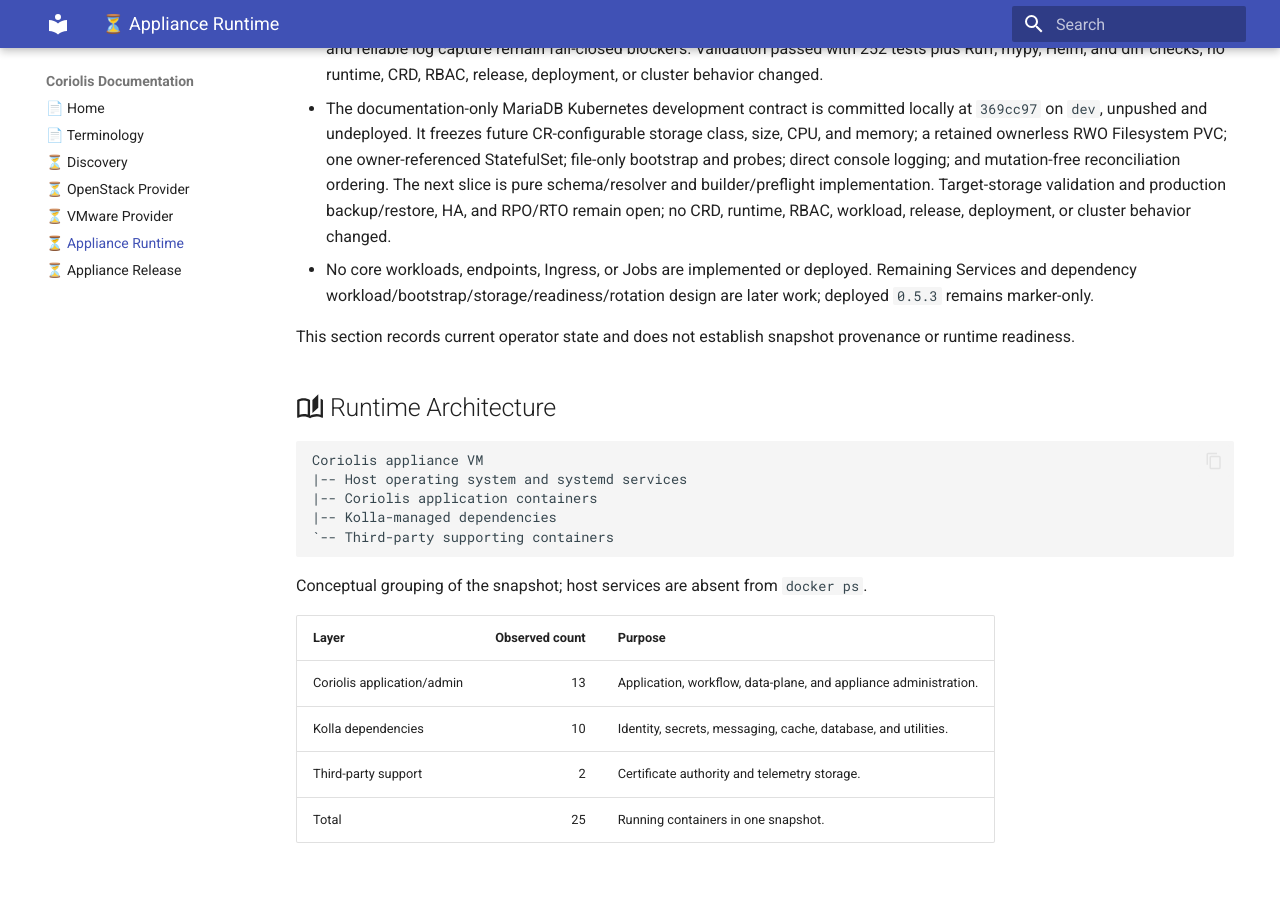
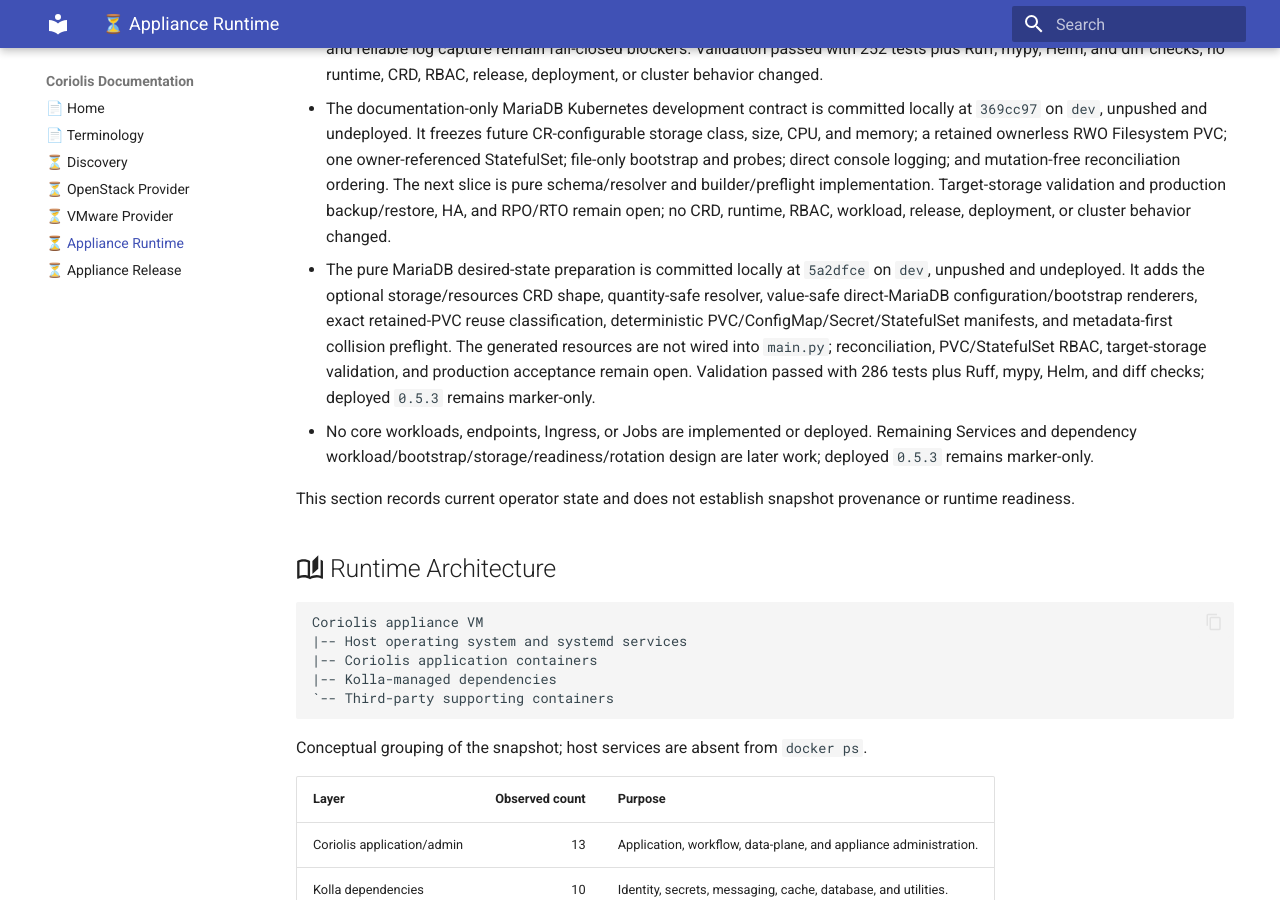
Before and after one commit to radumoisan/coriolis, an MkDocs documentation site: the page built from docs/appliance-runtime.md, in a window 1280 px wide and 900 px high, scrolled down 2922 px. Built offline with MkDocs 1.6.1 and Material for MkDocs 9.7.7, drawn with Linux system fonts in a browser that asks for light colours.

Commit message:
Update operator MariaDB preparation status

```diff
--- a/docs/appliance-runtime.md
+++ b/docs/appliance-runtime.md
@@ -39,6 +39,7 @@
 - The documentation-only dependency workload evidence gate is committed locally at `98ab0e4` on `dev`, unpushed and undeployed. It freezes exact mirrored support-image identities, source-backed dependency evidence, durable resource/credential boundaries, and fail-closed eligibility requirements. MariaDB is the first candidate only after single-node, storage, startup, and probe evidence closes; OCI launch/configuration, storage, bootstrap, probe, replica/disruption, and readiness details remain blockers. No workload, Job, PVC, RBAC, readiness, runtime, release, or deployment behavior changed; deployed `0.5.3` remains marker-only.
 - MariaDB runtime evidence is committed locally at `86287ad` on `dev`, unpushed and undeployed. Inspection and disposable local validation of the exact approved digest proved restricted direct non-Galera startup, value-safe idempotent bootstrap, authenticated checks, and durable-volume recreation; the Kolla startup and Galera checks were rejected. This is not a Kubernetes workload contract: storage/PVC ownership and sizing, generated manifests, probes, resources, lifecycle/recovery, and reliable log capture remain fail-closed blockers. Validation passed with 252 tests plus Ruff, mypy, Helm, and diff checks; no runtime, CRD, RBAC, release, deployment, or cluster behavior changed.
 - The documentation-only MariaDB Kubernetes development contract is committed locally at `369cc97` on `dev`, unpushed and undeployed. It freezes future CR-configurable storage class, size, CPU, and memory; a retained ownerless RWO Filesystem PVC; one owner-referenced StatefulSet; file-only bootstrap and probes; direct console logging; and mutation-free reconciliation ordering. The next slice is pure schema/resolver and builder/preflight implementation. Target-storage validation and production backup/restore, HA, and RPO/RTO remain open; no CRD, runtime, RBAC, workload, release, deployment, or cluster behavior changed.
+- The pure MariaDB desired-state preparation is committed locally at `5a2dfce` on `dev`, unpushed and undeployed. It adds the optional storage/resources CRD shape, quantity-safe resolver, value-safe direct-MariaDB configuration/bootstrap renderers, exact retained-PVC reuse classification, deterministic PVC/ConfigMap/Secret/StatefulSet manifests, and metadata-first collision preflight. The generated resources are not wired into `main.py`; reconciliation, PVC/StatefulSet RBAC, target-storage validation, and production acceptance remain open. Validation passed with 286 tests plus Ruff, mypy, Helm, and diff checks; deployed `0.5.3` remains marker-only.
 - No core workloads, endpoints, Ingress, or Jobs are implemented or deployed. Remaining Services and dependency workload/bootstrap/storage/readiness/rotation design are later work; deployed `0.5.3` remains marker-only.
 
 This section records current operator state and does not establish snapshot provenance or runtime readiness.
```
